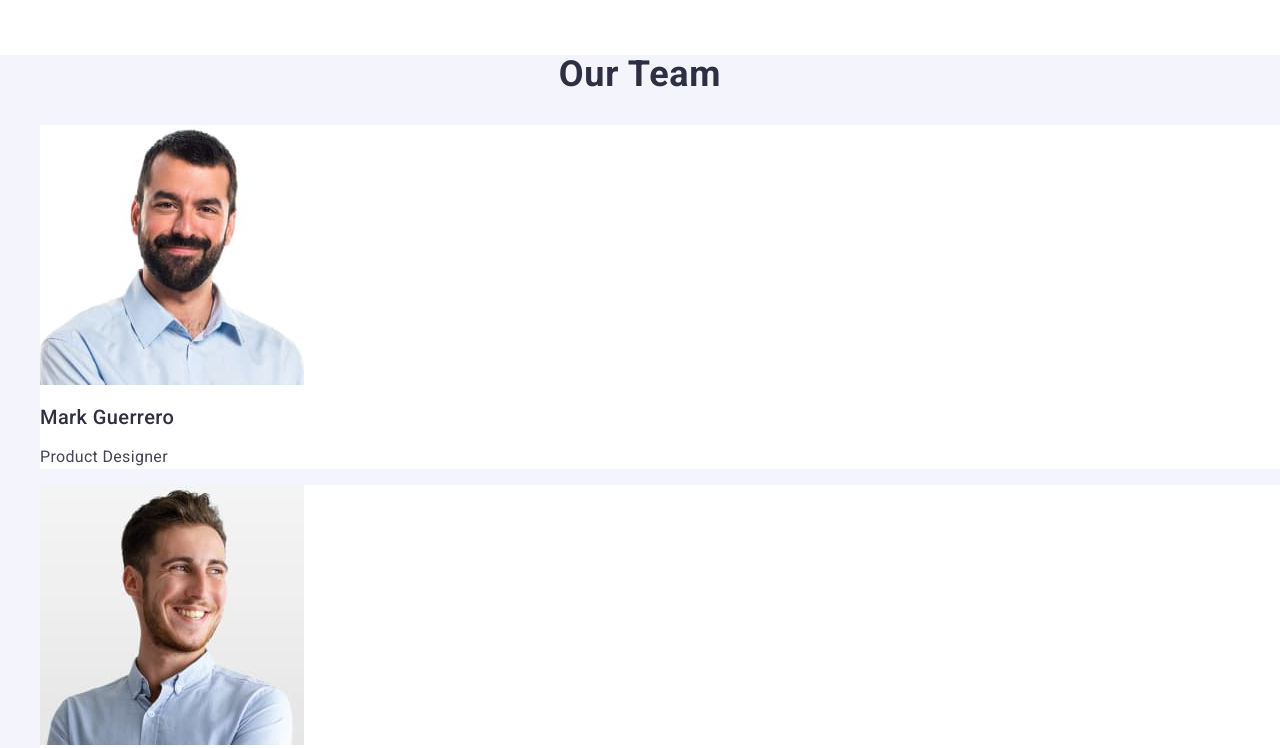
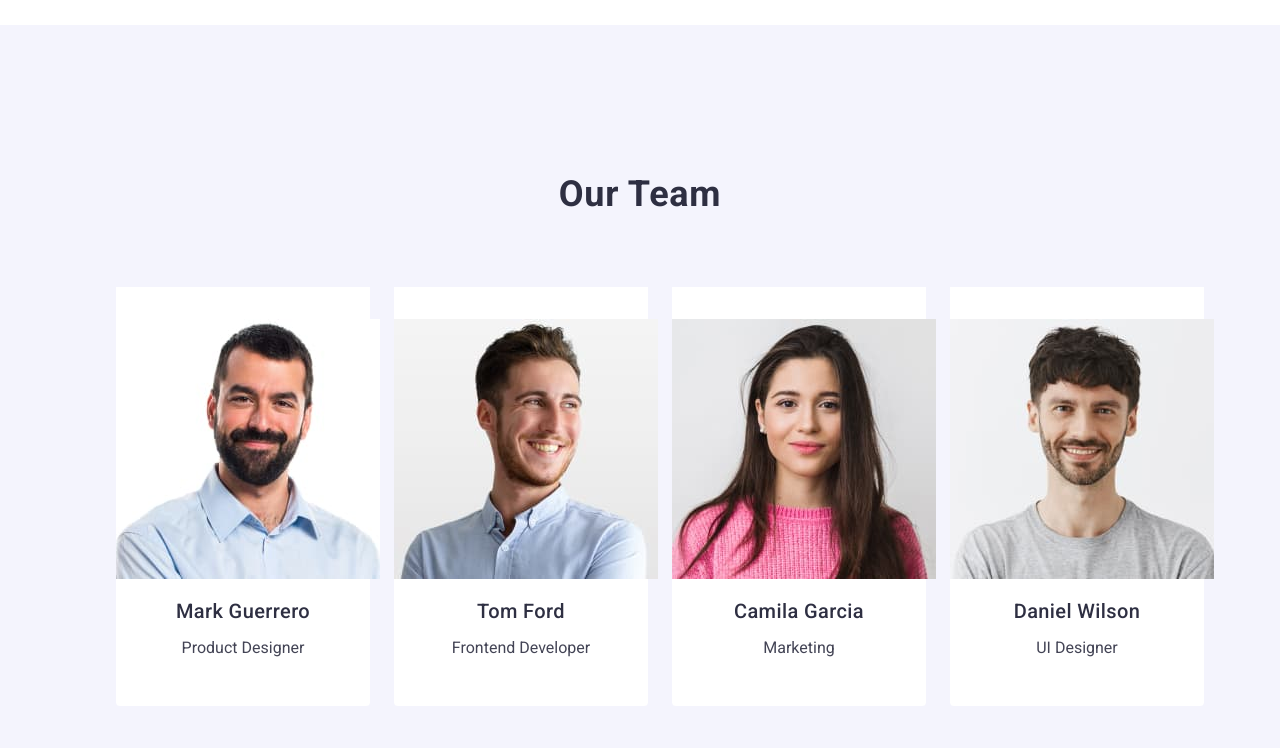
Before and after one commit to nkreams/goit-markup-hw-03, a plain HTML site: page index.html in a window 1280 px wide. Shown: the part 1106-1854 px from the top of the page. Drawn offline with nearby package versions, Linux system fonts and the light colour scheme.

Commit message:
threepar

```diff
--- a/css/style.css
+++ b/css/style.css
@@ -105,15 +105,17 @@ ul {
   letter-spacing: 0.02em;
   color: #2e2f42;
   margin-bottom: 8px;
+  text-align: center;
 }
 .paragraph {
   font-size: 16px;
   color: #434455;
   line-height: 1.5;
-  letter-spacing: 0.02em;
+  letter-spacing: 0.1em;
 }
 .sectthree {
   background-color: #f4f4fd;
+  padding: 120px 0;
 }
 .teamhead {
   font-size: 36px;
@@ -122,9 +124,12 @@ ul {
   letter-spacing: 0.02em;
   text-transform: capitalize;
   color: #2e2f42;
+  margin-bottom: 72px;
 }
 .lisectthree {
   background-color: #ffffff;
+  width: calc((100% - 72px) / 4);
+  border-radius: 0px 0px 4px 4px;
 }
 .sectfour {
   font-size: 36px;
@@ -225,3 +230,13 @@ img {
   gap: 40px;
   align-items: center;
 }
+.threeul {
+  display: flex;
+  gap: 24px;
+}
+.threediv {
+  padding: 32px 0;
+}
+.threepar {
+  text-align: center;
+}
--- a/index.html
+++ b/index.html
@@ -98,29 +98,39 @@
       </section>
 
       <section class="sectthree">
+        <div class="container">
           <h2 class="teamhead">Our Team</h2>
-        <ul>
+          <ul class="threeul">
             <li class="lisectthree">
+              <div class="threediv">
                 <img src="./images/img-3.jpg" width="264" alt="Mark" />
                 <h3 class="ourthree">Mark Guerrero</h3>
-            <p class="paragraph">Product Designer</p>
+                <p class="threepar">Product Designer</p>
+              </div>
             </li>
             <li class="lisectthree">
+              <div class="threediv">
                 <img src="./images/img-2.jpg" width="264" alt="Tom" />
                 <h3 class="ourthree">Tom Ford</h3>
-            <p class="paragraph">Frontend Developer</p>
+                <p class="threepar">Frontend Developer</p>
+              </div>
             </li>
             <li class="lisectthree">
+              <div class="threediv">
                 <img src="./images/img-1.jpg" width="264" alt="Camila" />
                 <h3 class="ourthree">Camila Garcia</h3>
-            <p class="paragraph">Marketing</p>
+                <p class="threepar">Marketing</p>
+              </div>
             </li>
             <li class="lisectthree">
+              <div class="threediv">
                 <img src="./images/img.jpg" width="264" alt="Daniel" />
                 <h3 class="ourthree">Daniel Wilson</h3>
-            <p class="paragraph">UI Designer</p>
+                <p class="threepar">UI Designer</p>
+              </div>
             </li>
           </ul>
+        </div>
       </section>
       <section class="sectfour">
         <h2 class="porthead">Our Portfolio</h2>
```
Lines whose indentation alone changed are shown as unchanged.
